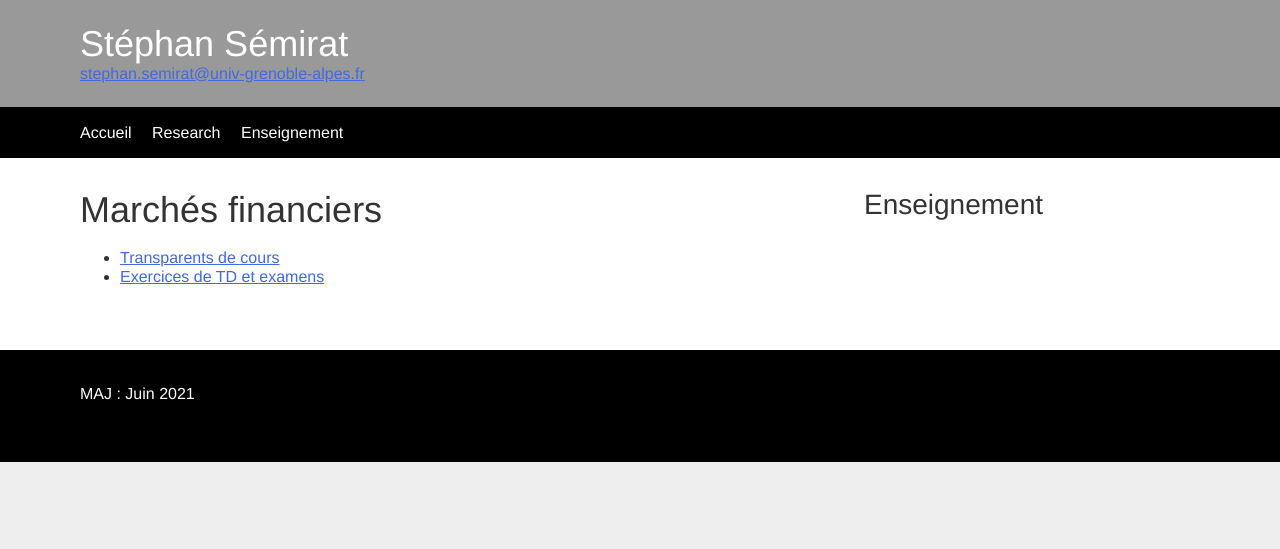
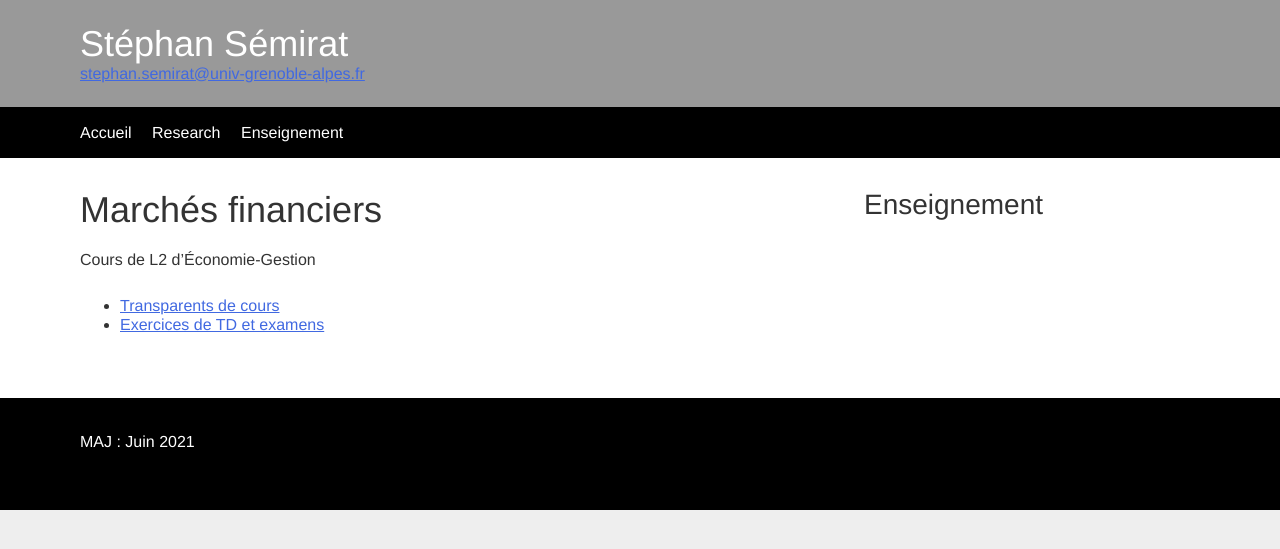
Before and after one commit to ssemirat/ssemirat.github.io, a Jekyll site: the page built from enseignement.md, in a window 1280 px wide. Shown: the top 549 px of the page. Built offline with Jekyll 4.4.1, drawn with Linux system fonts in a browser that asks for light colours.

Commit message:
modified:   enseignement.md

```diff
--- a/enseignement.md
+++ b/enseignement.md
@@ -4,5 +4,8 @@ layout: "default"
 ---
 
 # Marchés financiers
+
+Cours de L2 d'&Eacute;conomie-Gestion
+
 - <a href="https://cloud.univ-grenoble-alpes.fr/index.php/s/AfPz7eLwXSfFzd4">Transparents de cours</a>
 - <a href="https://cloud.univ-grenoble-alpes.fr/index.php/s/FXoii3DGpZXDJCY">Exercices de TD et examens</a>
```
